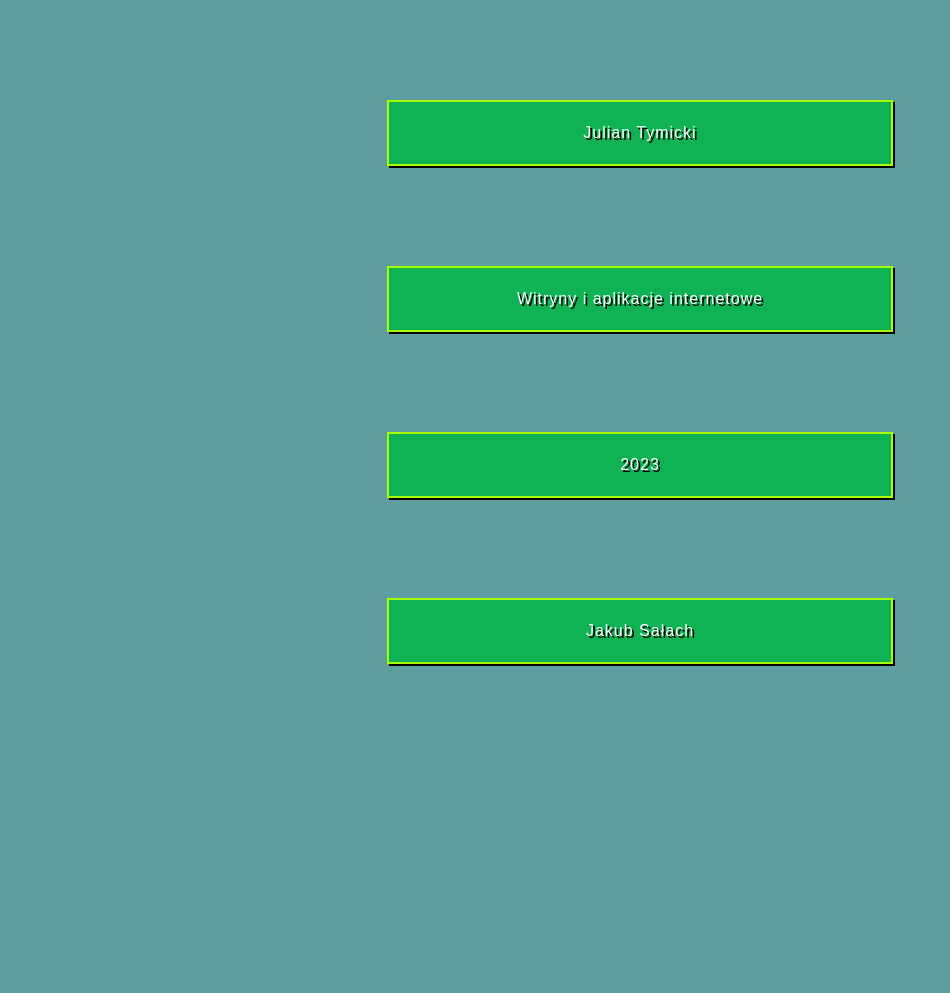
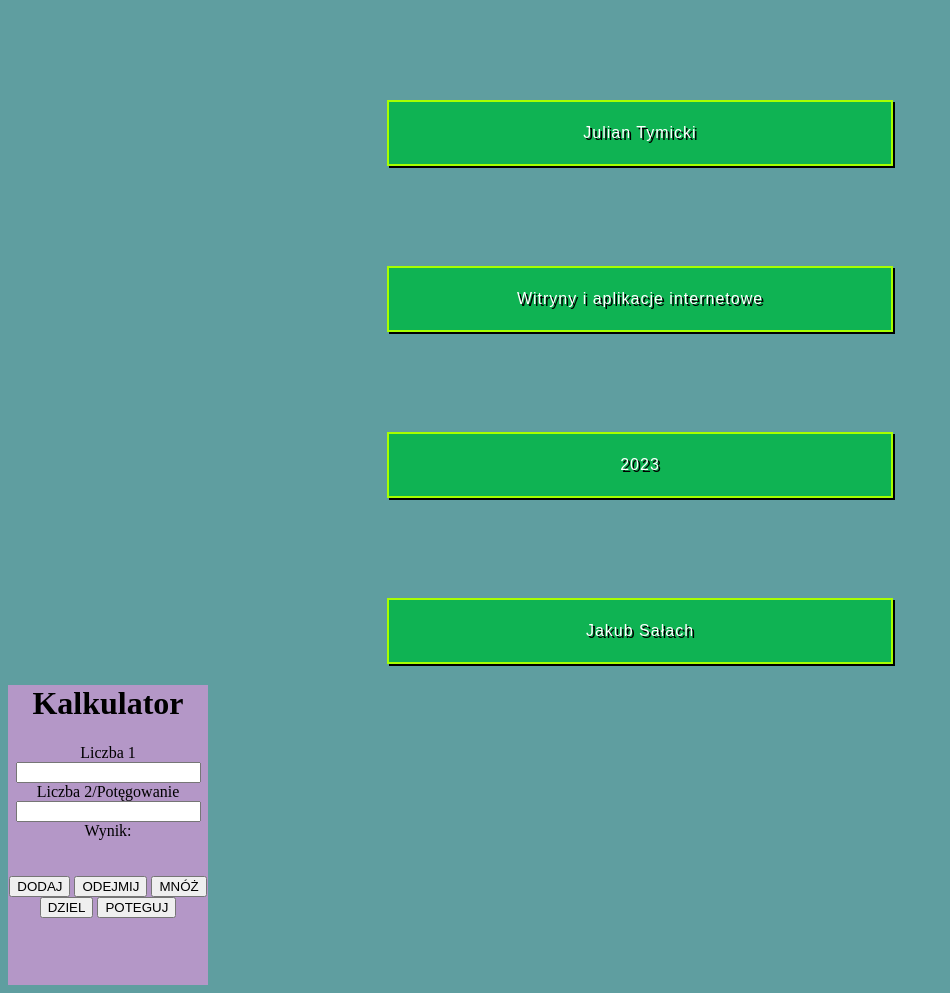
Before and after one commit to awesomejulian/projekt, a plain HTML site: page index.html in a window 1280 px wide. Shown: the whole page, without its empty margins (0-950 px from the left). Before the commit the page ends 800 px from the top, so only its background shows below. Drawn offline with Linux system fonts and the light colour scheme.

Commit message:
index.html

```diff
--- a/index.html
+++ b/index.html
@@ -24,7 +24,15 @@
         margin-top: 100px;
         padding: 22px;
         }
+        .kalkulator {
+        width:200px;
+        height: 300px;
+        background-color: #b497c7;
+        text-align: center;
+}
+        .wynik{
 
+        }
 
     </style>
 </head>
@@ -34,6 +42,60 @@
     <p>2023</p>
     <p>Jakub Sałach</p>
 
-    </script>
+    <div class="kalkulator">
+        <h1>Kalkulator</h1>
+        Liczba 1
+        <input type="text" name="liczba1" id="liczba1">
+        Liczba 2/Potęgowanie
+        <input type="text" name="liczba2" id="liczba2">
+         Wynik:<div id="wynik"></div> <br><br>
+        <button onclick="dodaj()">DODAJ</button>
+        <button onclick="odejmij()">ODEJMIJ</button>
+        <button onclick="mnoz()">MNÓŻ</button>
+        <button onclick="dziel()">DZIEL</button>
+        <button onclick="poteguj()">POTEGUJ</button><br><br>
+
+
+
+
+
+
+    </div>
+
+    <script>
+        function dodaj(){
+            var liczba1=parseInt(document.getElementById("liczba1").value);
+            var liczba2=parseInt(document.getElementById("liczba2").value);
+            var wynik1=liczba1+liczba2;
+            document.getElementById("wynik").innerHTML=wynik1;
+         }
+        function odejmij(){
+            var liczba1=parseInt(document.getElementById("liczba1").value);
+            var liczba2=parseInt(document.getElementById("liczba2").value);
+            var wynik2=liczba1-liczba2;
+            document.getElementById("wynik").innerHTML=wynik2;
+        }
+        function mnoz(){
+            var liczba1=parseInt(document.getElementById("liczba1").value);
+            var liczba2=parseInt(document.getElementById("liczba2").value);
+            var wynik3=liczba1*liczba2;
+            document.getElementById("wynik").innerHTML=wynik3;
+         }
+        function dziel(){
+            var liczba1=parseInt(document.getElementById("liczba1").value);
+            var liczba2=parseInt(document.getElementById("liczba2").value);
+            var wynik4=liczba1/liczba2;
+            document.getElementById("wynik").innerHTML=wynik4;
+        }
+        function poteguj(){
+            var liczba1=parseInt(document.getElementById("liczba1").value);
+            var liczba2=parseInt(document.getElementById("liczba2").value);
+            var wynik5=Math.pow(liczba1,liczba2);
+            document.getElementById("wynik").innerHTML=wynik5;
+        }
+
+
+        </script>
+
 </body>
 </html>
```
